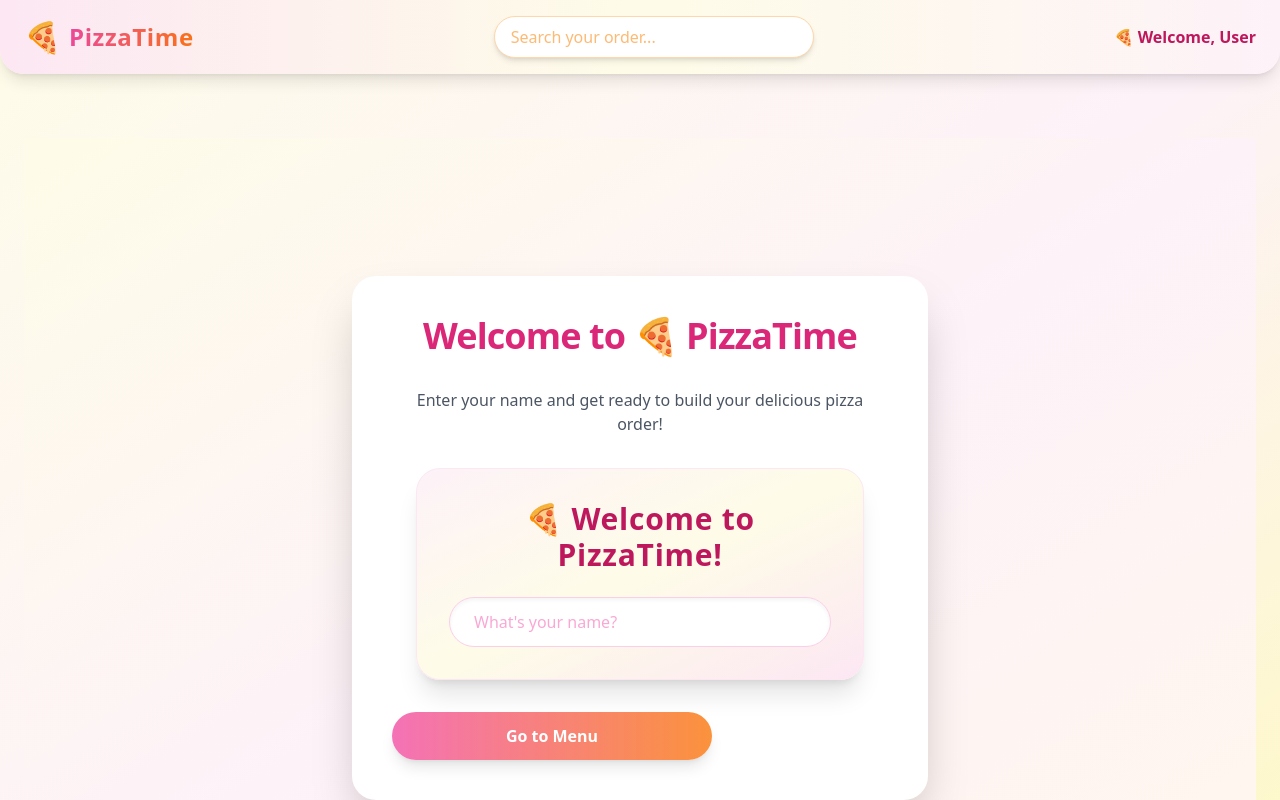
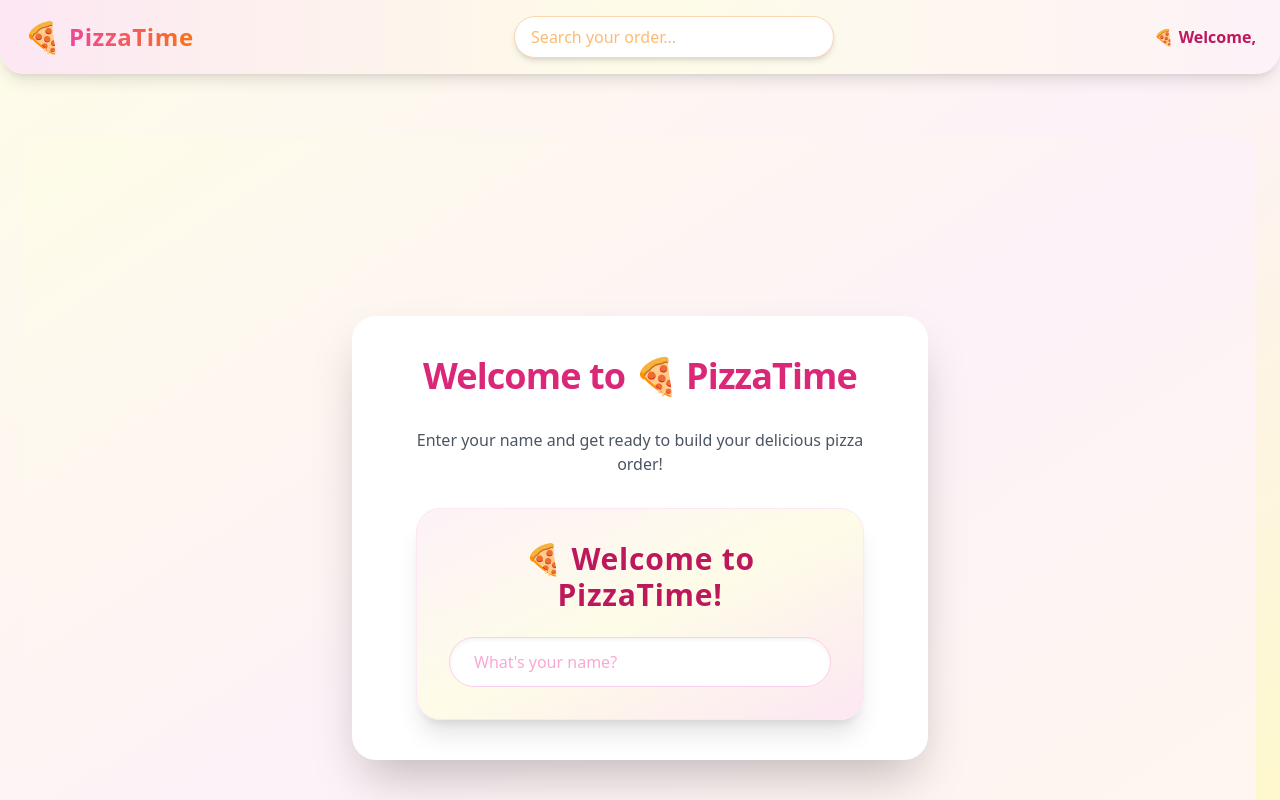
Before and after one commit to fatemehHp/foodOrderingApp, a React (Vite) app: page / in a window 1280 px wide. Shown: the top 800 px of the page. Built offline with nearby package versions, Linux system fonts and the light colour scheme.

Commit message:
reading and updating the user state

```diff
--- a/src/Ui/Button.jsx
+++ b/src/Ui/Button.jsx
@@ -1,6 +1,7 @@
 import React from "react";
+import { Link } from "react-router-dom";
 
-const Button = ({ children = "Order Now", onClick, type = "button" }) => {
+const Button = ({ children, onClick, type = "button", to }) => {
   const styles = `
     bg-gradient-to-r from-pink-400 to-orange-400
     hover:from-pink-500 hover:to-orange-500
@@ -10,8 +11,15 @@ const Button = ({ children = "Order Now", onClick, type = "button" }) => {
     transition-all duration-300
     focus:outline-none focus:ring-2 focus:ring-pink-300
     w-full max-w-xs
+    m-auto
   `;
-
+  if (to) {
+    return (
+      <Link to={to} className={styles}>
+        {children}
+      </Link>
+    );
+  }
   return (
     <button type={type} onClick={onClick} className={`block ${styles}`}>
       {children}
--- a/src/Ui/Header.jsx
+++ b/src/Ui/Header.jsx
@@ -7,15 +7,12 @@ const Header = () => {
   return (
     <header className="bg-gradient-to-r from-pink-100 via-yellow-50 to-pink-50 px-6 py-4 shadow-lg rounded-b-3xl">
       <div className="flex flex-col sm:flex-row items-center justify-between gap-4">
-        {/* لوگو */}
         <Logo />
 
-        {/* جستجوی سفارش */}
         <SearchOrder />
 
-        {/* خوش‌آمدگویی کاربر */}
         <div className="text-pink-700 font-semibold text-sm sm:text-base">
-          🍕 Welcome, User {userName}
+          🍕 Welcome, {userName}
         </div>
       </div>
     </header>
--- a/src/Ui/Home.jsx
+++ b/src/Ui/Home.jsx
@@ -2,8 +2,10 @@ import React from "react";
 import UserName from "../features/user/UserName";
 import Button from "./Button";
 import { Link } from "react-router-dom";
+import { useSelector } from "react-redux";
 
 const Home = () => {
+  const userName = useSelector((state) => state.userReducer.userName);
   return (
     <div className="min-h-screen flex items-center justify-center bg-gradient-to-br from-yellow-50 via-pink-50 to-orange-50 px-4 py-10">
       <div className="bg-white rounded-3xl shadow-2xl p-10 max-w-xl w-full text-center space-y-8">
@@ -15,11 +17,13 @@ const Home = () => {
           Enter your name and get ready to build your delicious pizza order!
         </p>
 
-        <UserName />
-
-        <Link to="/menu" className="block">
-          <Button>Go to Menu</Button>
-        </Link>
+        {userName === "" ? (
+          <UserName />
+        ) : (
+          <Link to="/menu" className="block mt-2">
+            <Button>contenu ordering {userName}</Button>
+          </Link>
+        )}
       </div>
     </div>
   );
--- a/src/features/cart/Cart.jsx
+++ b/src/features/cart/Cart.jsx
@@ -1,6 +1,9 @@
+import { useSelector } from "react-redux";
 import { Link } from "react-router-dom";
 
 const CartSummary = () => {
+  const userName = useSelector((state) => state.userReducer.userName);
+
   return (
     <div className="min-h-screen flex items-center justify-center bg-gradient-to-r from-yellow-100 via-pink-100 to-yellow-50 p-4">
       <div className="bg-white shadow-2xl rounded-3xl p-10 w-full max-w-2xl">
@@ -12,7 +15,7 @@ const CartSummary = () => {
         </Link>
 
         <h2 className="text-2xl font-bold text-center text-pink-700 mb-6">
-          🛒 Your Cart
+          {userName}'s Cart
         </h2>
 
         <ul className="divide-y divide-gray-200 border-y mb-6"></ul>
--- a/src/features/order/CreateOrder.jsx
+++ b/src/features/order/CreateOrder.jsx
@@ -1,7 +1,10 @@
 import { Form } from "react-router-dom";
 import { sendData } from "../../services/resturantApi";
+import { useSelector } from "react-redux";
 
 const CreateOrder = () => {
+  const userName = useSelector((state) => state.userReducer.userName);
+
   return (
     <div className="min-h-screen flex items-center justify-center bg-gradient-to-r from-yellow-100 via-pink-100 to-yellow-50 p-4">
       <div className="bg-white shadow-2xl rounded-3xl p-10 w-full max-w-xl">
@@ -17,8 +20,9 @@ const CreateOrder = () => {
             <input
               type="text"
               name="customer"
+              value={userName}
               required
-              placeholder="John Doe"
+              defaultValue={userName}
               className="w-full px-4 py-2 rounded-xl border border-gray-300 focus:outline-none focus:ring-2 focus:ring-pink-400"
             />
           </div>
--- a/src/features/user/UserName.jsx
+++ b/src/features/user/UserName.jsx
@@ -1,20 +1,40 @@
 import { useDispatch } from "react-redux";
 import { getUserName } from "./userSlice";
+import { useState } from "react";
+import { Link, useNavigate } from "react-router-dom";
+import Button from "../../Ui/Button";
 
 const UserName = () => {
+  const [userName, setUserName] = useState("");
   const dispatch = useDispatch();
+  const navigate = useNavigate();
+  function submitHndler(e) {
+    e.preventDefault();
+    if (!userName) {
+      return;
+    } else {
+      dispatch(getUserName(userName));
+      setUserName("");
+      navigate("./menu");
+    }
+  }
+
   return (
-    <div className="bg-gradient-to-br from-pink-50 via-yellow-50 to-pink-100 shadow-xl rounded-3xl p-8 max-w-md mx-auto text-center border border-pink-100">
+    <form
+      onSubmit={(e) => submitHndler(e)}
+      className="bg-gradient-to-br from-pink-50 via-yellow-50 to-pink-100 shadow-xl rounded-3xl p-8 max-w-md mx-auto text-center border border-pink-100"
+    >
       <h2 className="text-3xl font-extrabold text-pink-700 mb-6 tracking-wide">
         🍕 Welcome to PizzaTime!
       </h2>
       <input
-        onChange={(e) => dispatch(getUserName(e.target.value))}
+        onChange={(e) => setUserName(e.target.value)}
         type="text"
         placeholder="What's your name?"
         className="w-full px-6 py-3 border border-pink-200 rounded-full bg-white focus:outline-none focus:ring-2 focus:ring-pink-400 transition-all placeholder:text-pink-300 text-pink-700 font-medium shadow-inner"
       />
-    </div>
+      {userName ? <Button type="sumbit"> Go to Menu</Button> : null}
+    </form>
   );
 };
 
```
